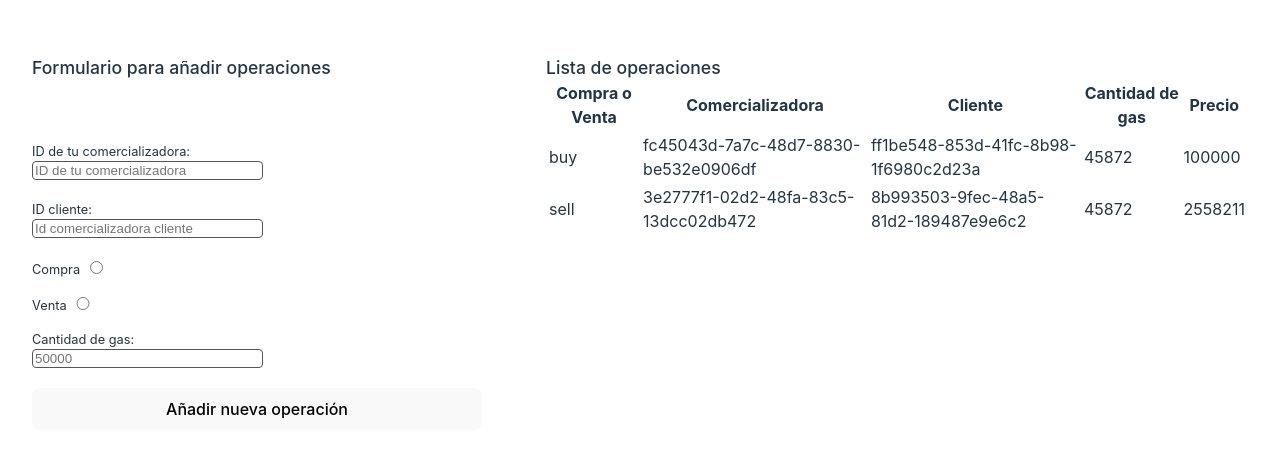
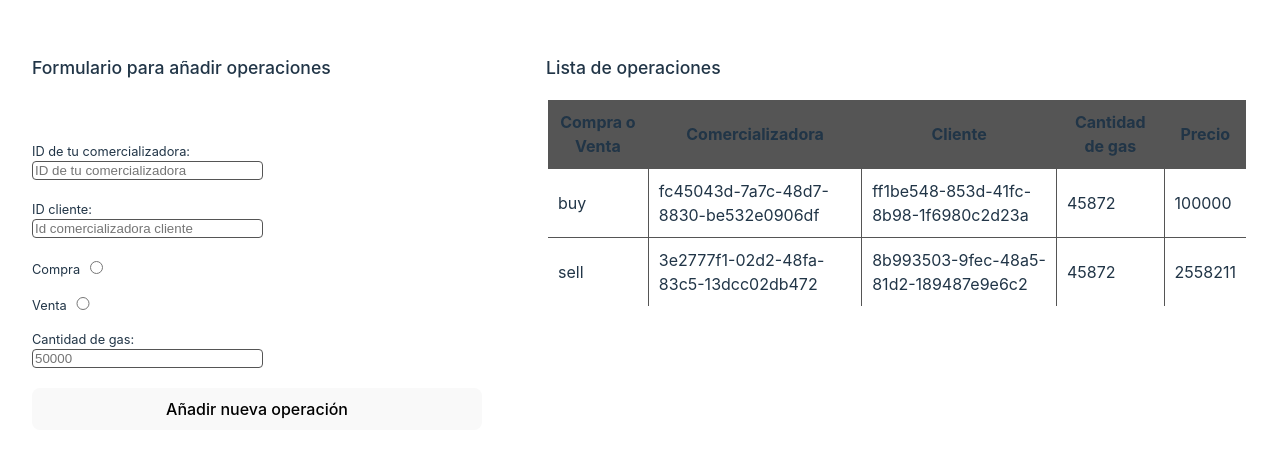
Before and after one commit to romeroestela/prueba_fullstack, a React (Vite) app in the folder prueba_fullstack/: page / in a window 1280 px wide. Shown: the part 156-614 px from the top of the page. Built offline with nearby package versions, Linux system fonts and the light colour scheme.

Commit message:
Añadir estilos a la tabla

```diff
--- a/prueba_fullstack/src/App.css
+++ b/prueba_fullstack/src/App.css
@@ -43,10 +43,33 @@ input{
   margin-bottom: 16px;
   width: 50%;
 }
+
 .formRadio label{
   display: inline;
 }
+
 .formRadio input{
   display:inline-block;
   width: 5%;
 }
+
+/* src/App.css o un archivo CSS específico */
+
+table {
+  width: 100%;
+  border-collapse: collapse;
+  margin-top: 20px;
+  border: 2px solid white;
+}
+
+th, td {
+  border: 1px solid #555;
+  padding: 10px;
+  text-align: left;
+}
+
+th {
+  background-color: #555;
+  font-weight: bold;
+  text-align: center;
+}
```
